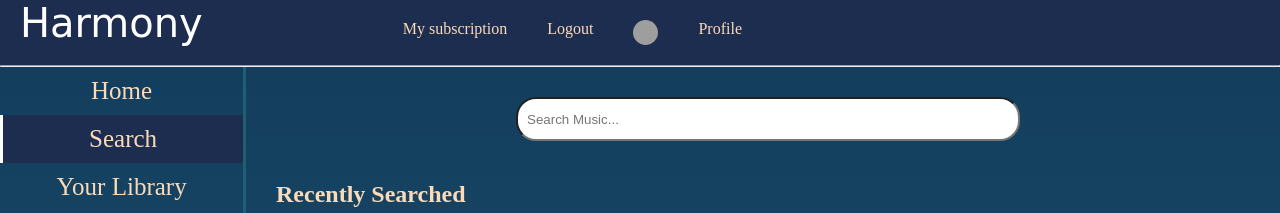
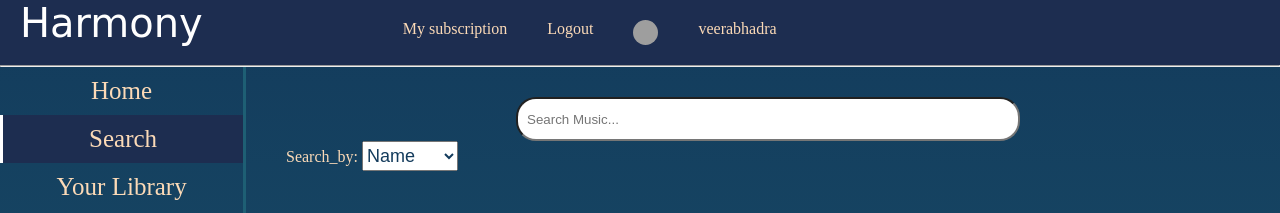
Before and after one commit to frozenblood123/Harmony-music-app, a plain HTML site: page frontend/Harmony/search.html in a window 1280 px wide. Shown: the top 213 px of the page. Drawn offline with Linux system fonts and the light colour scheme; grey boxes are pictures that could not be loaded.

Commit message:
adding username in navbar

```diff
--- /dev/null
+++ b/frontend/Harmony/profile_name.js
@@ -0,0 +1,18 @@
+var user_curr = {
+    "firstname": "veerabhadra",
+    "lastname" : "Khandelot",
+    "dob" : "12/03/2000",
+    "email" : "veerigcse@gmail.com",
+  };
+
+var profile_name = document.querySelector("#user_fname").innerHTML;
+// var profile_page_name = document.querySelector("#user_fname2").innerHTML;
+// var email = document.querySelector("#email_field");
+
+document.querySelector("#user_fname").innerHTML = profile_name.replace("Profile", user_curr.firstname);
+
+// document.querySelector("#user_fname2").innerHTML = profile_page_name.replace("Name", user_curr.firstname);
+
+// email.value = user_curr.email;
+
+// onclick(){ document.querySelector("email_field").removeAttribute("readonly")};
--- a/frontend/Harmony/search.css
+++ b/frontend/Harmony/search.css
@@ -1,16 +1,29 @@
-.search_bar{
+.search_bar {
   padding: 30px;
 }
 
-.search_bar input{
+.search_bar input {
   margin: 20px;
   padding-left: 9px;
   padding-right: 9px;
   width: 50%;
   position: relative;
   display: block;
-  margin : 0 auto;
+  margin: 0 auto;
   height: 40px;
   border-radius: 20px;
-  color: #133B5C;
+  color: #133b5c;
 }
+
+/* select {
+  width: 10px;
+  font-size: large;
+  height: 50px;
+} */
+
+#search_by {
+  width: 10%;
+  font-size: large;
+  height: 30px;
+  color: #133b5c;
+}
--- a/frontend/Harmony/search.html
+++ b/frontend/Harmony/search.html
@@ -17,7 +17,7 @@
               <li><a href="sub.html">My subscription</a></li>
               <li><a href="login_reg.html">Logout</a></li>
               <li><a href="profile.html"><img src="profile_pic.png" alt="" class="profile_pic" ></a></li>
-              <li><a href="profile.html">Profile</a></li>
+              <li id = "user_fname"><a href="profile.html">Profile</a></li>
             </ul>
           </div>
           <hr>
@@ -36,6 +36,12 @@
           <div class="content-panel">
             <div class="search_bar">
               <input type="text" name="search_bar" value="" placeholder="Search Music..." id="search_bar">
+              Search_by:
+              <select name="search_by" id="search_by">
+                <option value="name">Name</option>
+                <option value="artist">artist</option>
+                <option value="album">album</option>
+              </select>
             </div>
             <div class="container">
               <h2>Recently Searched</h2>
@@ -139,7 +145,8 @@
     </div>
 
       <!-- Load the main script for the player -->
-      <script src="search.js"></script>
+      <!-- <script src="search.js"></script> -->
       <script src="player.js"></script>
+      <script src="profile_name.js"></script>
   </body>
 </html>
```
Also changed, not shown: frontend/Harmony/home.html (+2 -2 lines), frontend/Harmony/latest.html (+2 -2 lines), frontend/Harmony/old_hits.html (+3 -4 lines), frontend/Harmony/player.js (+7 -15 lines), frontend/Harmony/profile.html (+14 -4 lines), frontend/Harmony/recom.html (+2 -1 lines), frontend/Harmony/sub.html (+2 -1 lines), frontend/Harmony/trending.html (+2 -1 lines), frontend/Harmony/your_lib.html (+4 -1 lines).
